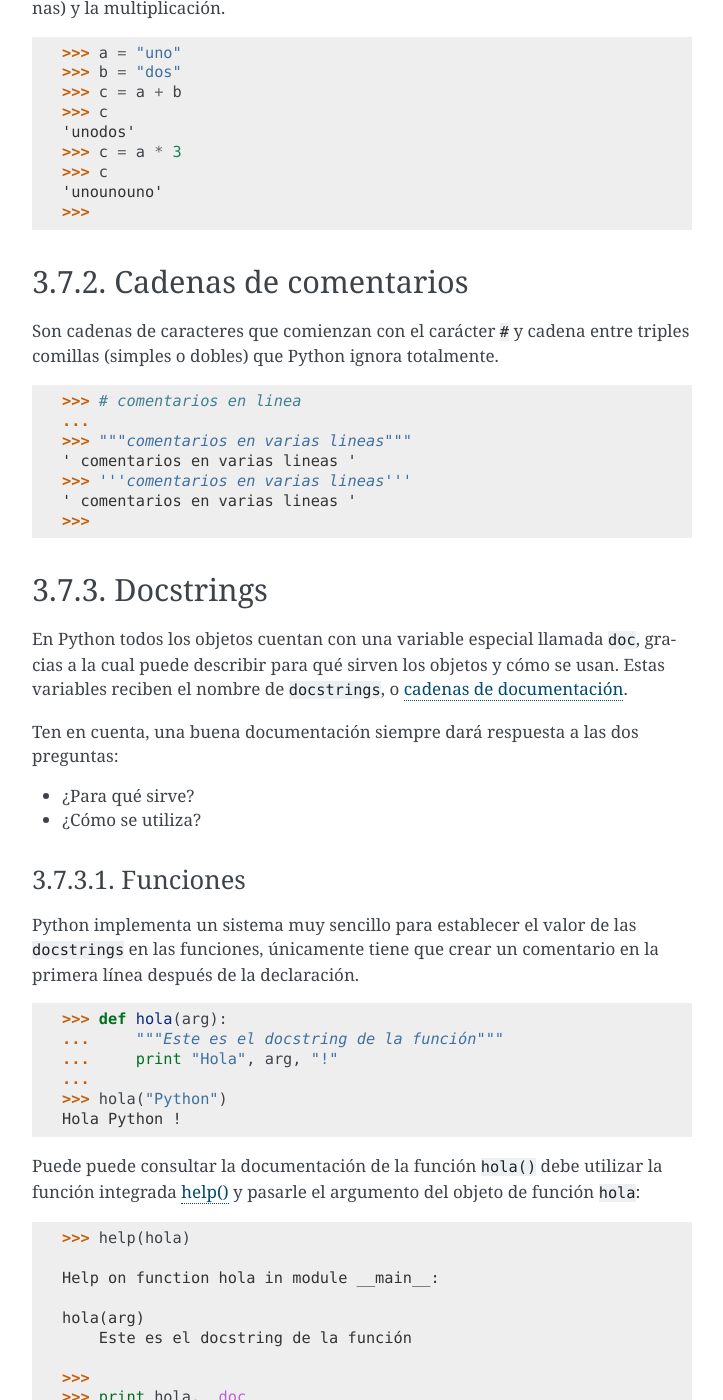
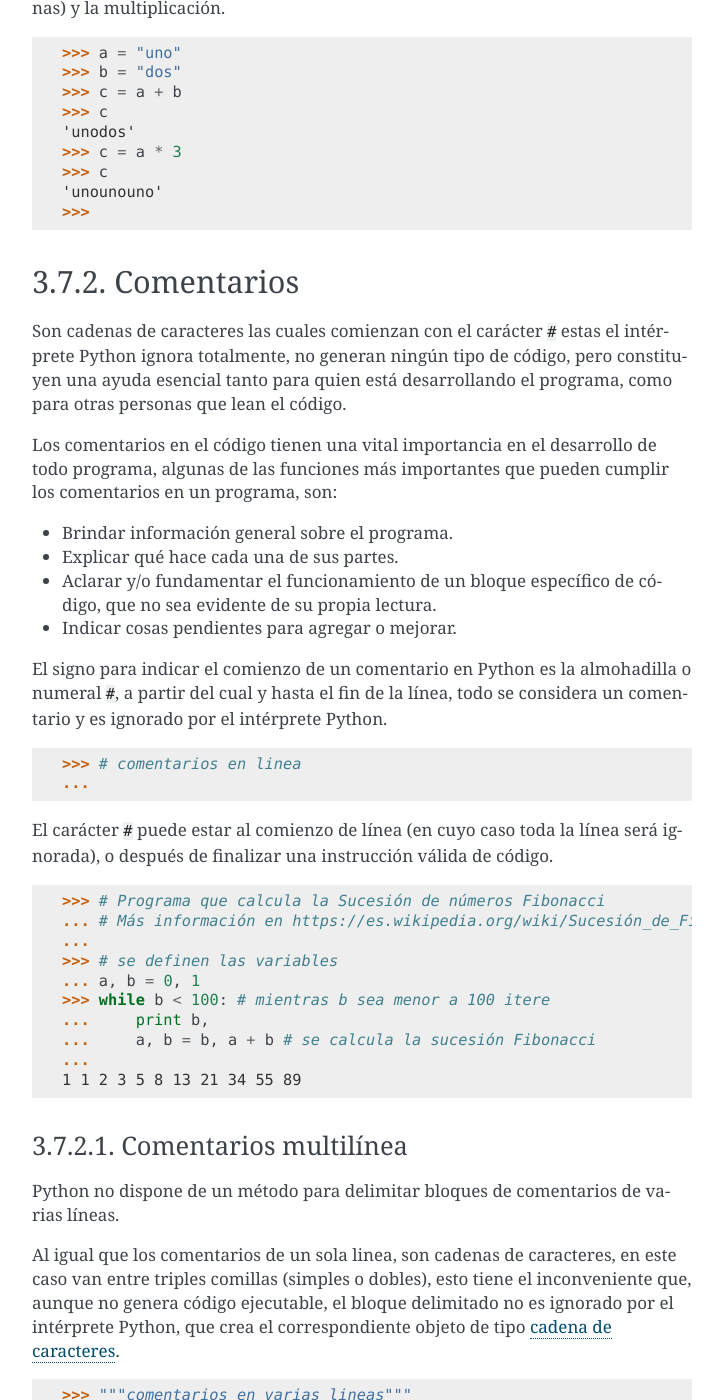
Before and after one commit to macagua/entrenamiento.python_basico, a Sphinx documentation site: the page built from source/leccion3/tipo_cadenas.rst, in a window 1280 px wide and 1400 px high, scrolled down 1112 px. Shown: the whole window, without its empty margins (388-1111 px from the left). Built offline with Sphinx 7.4.7, drawn with Linux system fonts in a browser that asks for light colours; some of the changed text lies outside the part shown.

Commit message:
Agregar mejoras a la seccion de Comentarios de la leccion 3

```diff
--- a/source/leccion3/tipo_cadenas.rst
+++ b/source/leccion3/tipo_cadenas.rst
@@ -81,21 +81,127 @@ cadenas) y la multiplicación.
 
 .. _python_cadenas_comentarios:
 
-Cadenas de comentarios
-......................
+Comentarios
+...........
 
-Son cadenas de caracteres que comienzan con el carácter ``#`` y cadena entre
-triples comillas (simples o dobles) que Python ignora totalmente.
+Son cadenas de caracteres las cuales comienzan con el carácter ``#`` estas el intérprete
+Python ignora totalmente, no generan ningún tipo de código, pero constituyen una ayuda
+esencial tanto para quien está desarrollando el programa, como para otras personas que
+lean el código.
+
+Los comentarios en el código tienen una vital importancia en el desarrollo de todo
+programa, algunas de las funciones más importantes que pueden cumplir los comentarios
+en un programa, son:
+
+- Brindar información general sobre el programa.
+
+- Explicar qué hace cada una de sus partes.
+
+- Aclarar y/o fundamentar el funcionamiento de un bloque específico de código, que no
+  sea evidente de su propia lectura.
+
+- Indicar cosas pendientes para agregar o mejorar.
+
+El signo para indicar el comienzo de un comentario en Python es la almohadilla o numeral
+``#``, a partir del cual y hasta el fin de la línea, todo se considera un comentario y
+es ignorado por el intérprete Python.
 
 ::
 
     >>> # comentarios en linea
     ...
+
+El carácter ``#`` puede estar al comienzo de línea (en cuyo caso toda la línea será
+ignorada), o después de finalizar una instrucción válida de código.
+
+::
+
+    >>> # Programa que calcula la Sucesión de números Fibonacci
+    ... # Más información en https://es.wikipedia.org/wiki/Sucesión_de_Fibonacci
+    ...
+    >>> # se definen las variables
+    ... a, b = 0, 1
+    >>> while b < 100: # mientras b sea menor a 100 itere
+    ...     print b,
+    ...     a, b = b, a + b # se calcula la sucesión Fibonacci
+    ...
+    1 1 2 3 5 8 13 21 34 55 89
+
+
+.. _python_comentarios_multilinea:
+
+Comentarios multilínea
+~~~~~~~~~~~~~~~~~~~~~~
+
+Python no dispone de un método para delimitar bloques de comentarios de varias líneas.
+
+Al igual que los comentarios de un sola linea, son cadenas de caracteres, en este caso
+van entre triples comillas (simples o dobles), esto tiene el inconveniente que, aunque
+no genera código ejecutable, el bloque delimitado no es ignorado por el intérprete Python,
+que crea el correspondiente objeto de tipo :ref:`cadena de caracteres <python_cadenas>`.
+
+::
+
     >>> """comentarios en varias lineas"""
-    ' comentarios en varias lineas '
+    'comentarios en varias lineas'
     >>> '''comentarios en varias lineas'''
-    ' comentarios en varias lineas '
+    'comentarios en varias lineas'
+
+
+A continuación, una comparación entre comentarios multilínea y comentarios en solo
+una linea:
+
+::
+
+    >>> # Programa que calcula la Sucesión de números Fibonacci
+    ... # Más información en https://es.wikipedia.org/wiki/Sucesión_de_Fibonacci
+    ...
+    >>> """Programa que calcula la Sucesión de números Fibonacci.
+    ... Más información en https://es.wikipedia.org/wiki/Sucesión_de_Fibonacci"""
+    'Programa que calcula la Sucesi\xc3\xb3n de n\xc3\xbameros Fibonacci.\nM\xc3\xa1s informaci\xc3\xb3n en https://es.wikipedia.org/wiki/Sucesi\xc3\xb3n_de_Fibonacci'
     >>>
+
+Entonces existen al menos dos (02) alternativas para introducir comentarios multilíneas
+son:
+
+- Comentar cada una de las líneas con el carácter #: en general todos los editores
+  de programación y entornos de desarrollo (IDEs) disponen de mecanismos que permiten
+  comentar y descomentar fácilmente un conjunto de líneas.
+
+- Utilizar triple comillas (simples o dobles) para generar una cadena multilínea:
+  si bien este método es aceptado.
+
+A continuación, un ejemplo de Comentarios multilínea y de solo una linea:
+
+::
+
+    >>> u"""
+    ...     Programa que calcula la Sucesión de números Fibonacci
+    ...     Más información en https://es.wikipedia.org/wiki/Sucesión_de_Fibonacci
+    ... """
+    '\n    Programa que calcula la Sucesi\xc3\xb3n de n\xc3\xbameros Fibonacci\n    M\xc3\xa1s informaci\xc3\xb3n en https://es.wikipedia.org/wiki/Sucesi\xc3\xb3n_de_Fibonacci\n'
+    >>>
+    >>> # se definen las variables
+    ... a, b = 0, 1
+    >>> while b < 100:
+    ...     print b,
+    ...     # se calcula la sucesión Fibonacci
+    ...     a, b = b, a + b
+    ...
+    1 1 2 3 5 8 13 21 34 55 89
+    >>>
+
+Los comentarios multilína usado con mucha frecuencia como en las varias sintaxis
+Python como :ref:`comentarios de documentación <python_cadenas_docstrings>` a
+continuación se listan las sintaxis más comunes:
+
+- :ref:`Módulos <python_modulos>`.
+
+- :ref:`Funciones <python_funciones>`.
+
+- :ref:`Clases <python_clases>`.
+
+- :ref:`Métodos <python_metodos>`.
 
 
 .. _python_cadenas_docstrings:
```
